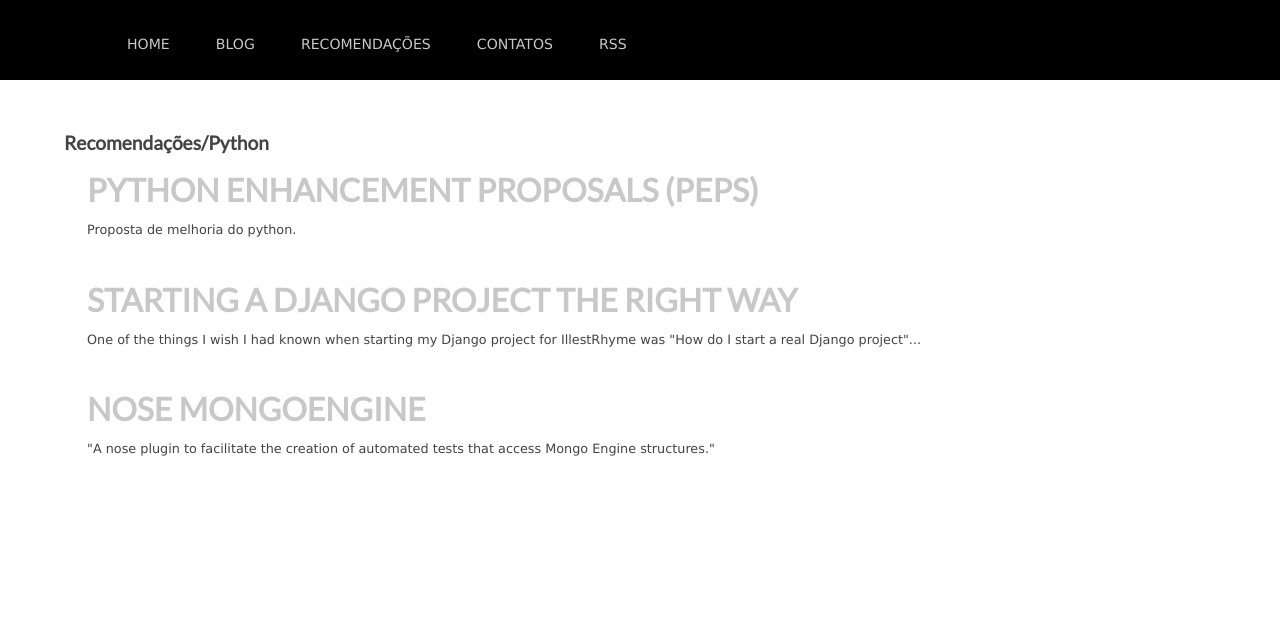
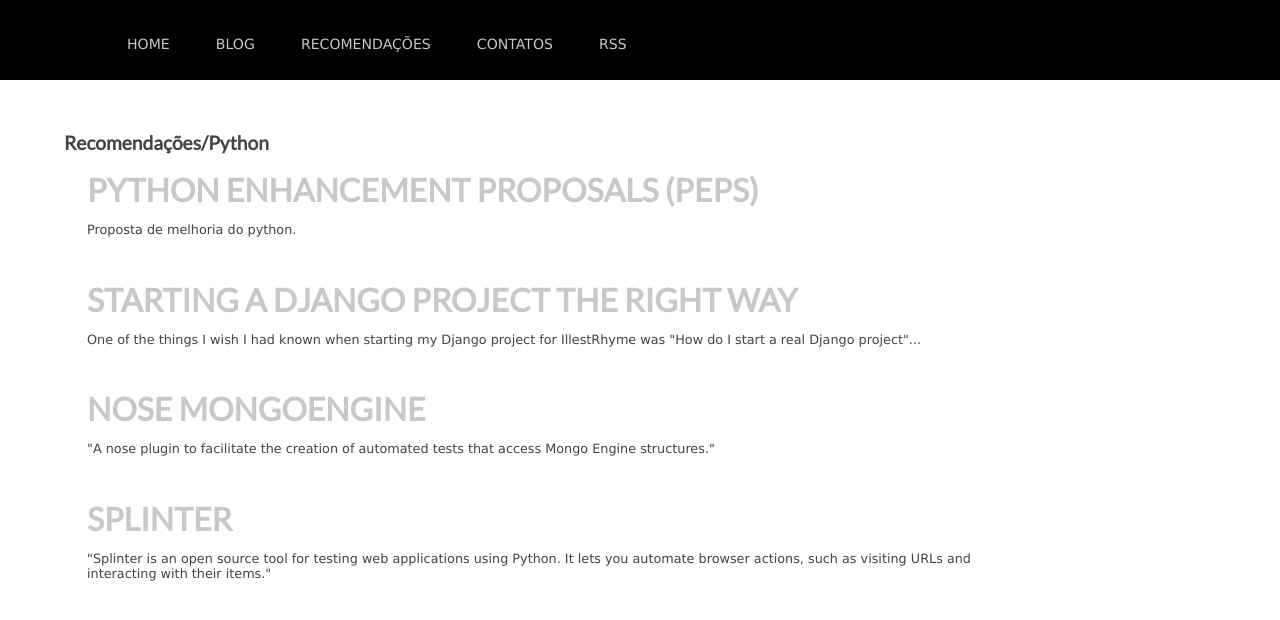
Before and after one commit to rgarbin/rgarbin.github.com, a Jekyll site: the page built from references/python.html, in a window 1280 px wide. Shown: the top 620 px of the page. Built offline with Jekyll 4.4.1, drawn with Linux system fonts in a browser that asks for light colours; comment, search, counter and statistics services are not loaded.

Commit message:
adicionando o splinter nas referencias de python

```diff
--- a/references/python.html
+++ b/references/python.html
@@ -17,7 +17,13 @@
 </article>
 <article>
     <div class="post">
-      <h3><a href="https://github.com/mbanton/nose-mongoengine" alt=" Nose MongoEngine" target="_blank">Nose MongoEngine </a></h3>
+      <h3><a href="https://github.com/mbanton/nose-mongoengine" alt="Nose MongoEngine" target="_blank">Nose MongoEngine </a></h3>
       <p>"A nose plugin to facilitate the creation of automated tests that access Mongo Engine structures."</p>
     </div>
 </article>
+<article>
+    <div class="post">
+      <h3><a href="http://splinter.cobrateam.info/" alt="Splinter" target="_blank">Splinter</a></h3>
+      <p>"Splinter is an open source tool for testing web applications using Python. It lets you automate browser actions, such as visiting URLs and interacting with their items."</p>
+    </div>
+</article>
```
